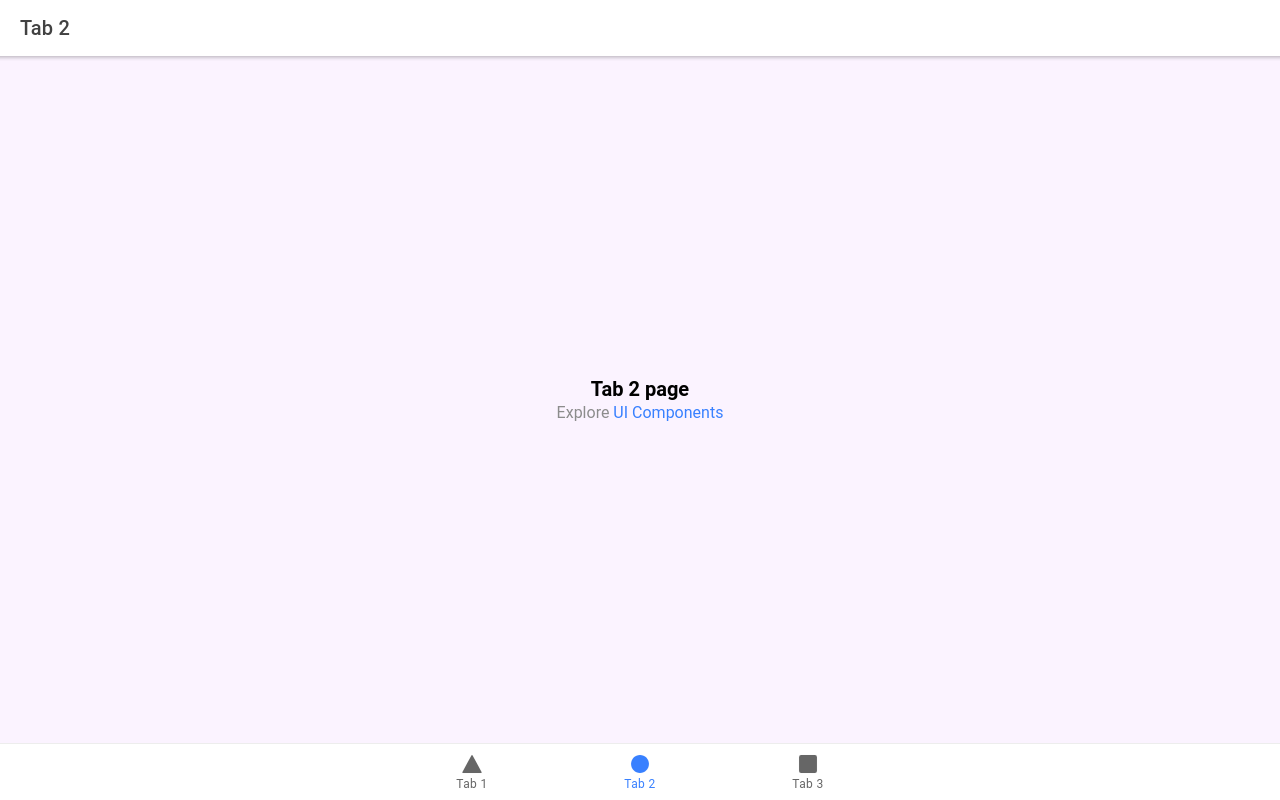
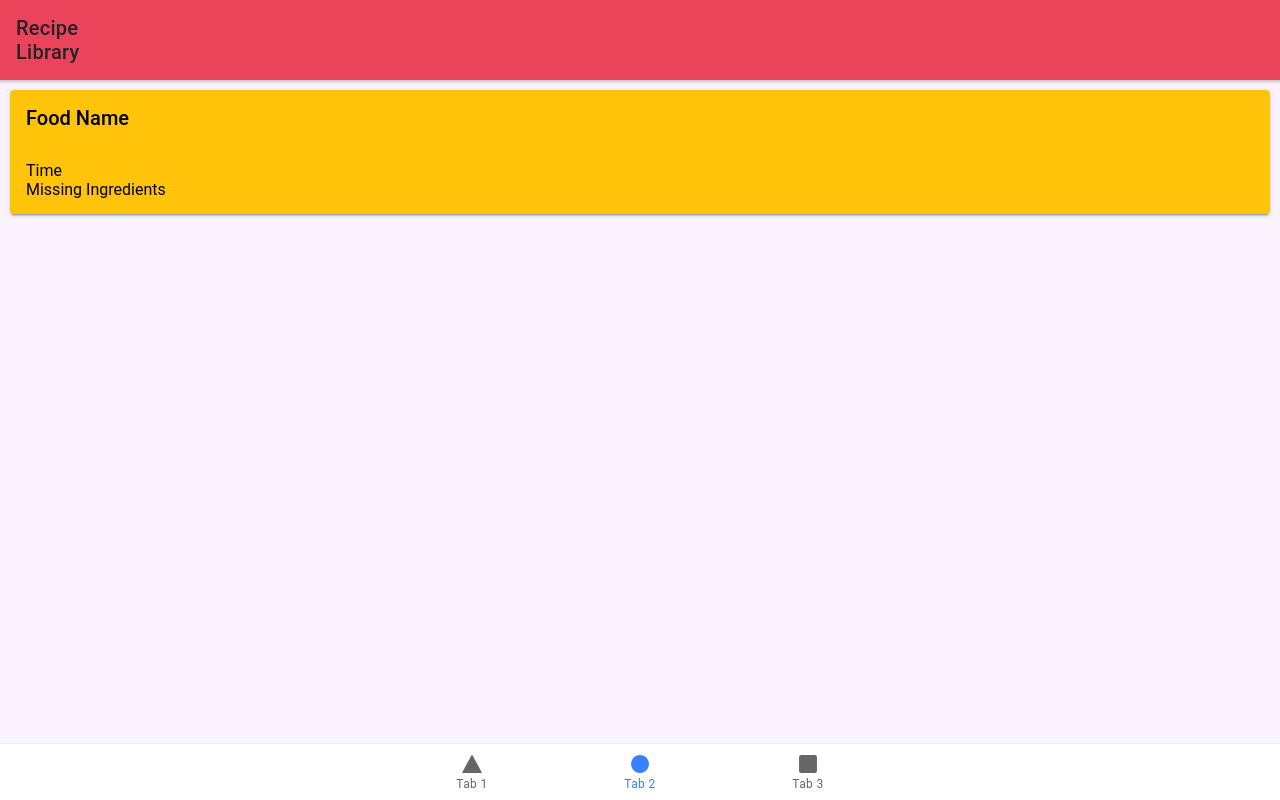
Before and after one commit to spadalka/FoodMatch, a React (Create React App) app: page /tab2 in a window 1280 px wide. Built offline with nearby package versions, Linux system fonts and the light colour scheme.

Commit message:
Updated tabs 2 and 3 with content

```diff
--- a/src/pages/Tab2.tsx
+++ b/src/pages/Tab2.tsx
@@ -1,4 +1,4 @@
-import { IonContent, IonHeader, IonPage, IonTitle, IonToolbar } from '@ionic/react';
+import { IonCard, IonCardContent, IonCardTitle, IonCol, IonContent, IonGrid, IonHeader, IonPage, IonRow, IonTitle, IonToolbar } from '@ionic/react';
 import ExploreContainer from '../components/ExploreContainer';
 import './Tab2.css';
 
@@ -6,17 +6,31 @@ const Tab2: React.FC = () => {
   return (
     <IonPage>
       <IonHeader>
-        <IonToolbar>
-          <IonTitle>Tab 2</IonTitle>
+        <IonToolbar color="danger">
+          <IonTitle color="dark" class="ion-padding">
+            Recipe<br></br>Library
+          </IonTitle>
         </IonToolbar>
       </IonHeader>
+
       <IonContent fullscreen>
-        <IonHeader collapse="condense">
-          <IonToolbar>
-            <IonTitle size="large">Tab 2</IonTitle>
-          </IonToolbar>
-        </IonHeader>
-        <ExploreContainer name="Tab 2 page" />
+        <IonGrid>
+          <IonRow>
+            <IonCol>
+              <IonCard color="warning" class="ion-no-margin">
+                <IonCardTitle class="ion-padding">
+                  Food Name
+                </IonCardTitle>
+
+                <IonCardContent>
+                  <h2>
+                    Time<br></br>Missing Ingredients
+                  </h2>
+                </IonCardContent>
+              </IonCard>
+            </IonCol>
+          </IonRow>
+        </IonGrid>
       </IonContent>
     </IonPage>
   );
--- a/src/pages/Tab3.tsx
+++ b/src/pages/Tab3.tsx
@@ -6,8 +6,10 @@ const Tab3: React.FC = () => {
   return (
     <IonPage>
       <IonHeader>
-        <IonToolbar>
-          <IonTitle>Tab 3</IonTitle>
+        <IonToolbar color="danger">
+          <IonTitle color="dark" class="ion-padding">
+            My<br></br>Ingredients
+          </IonTitle>
         </IonToolbar>
       </IonHeader>
       <IonContent fullscreen>
```
